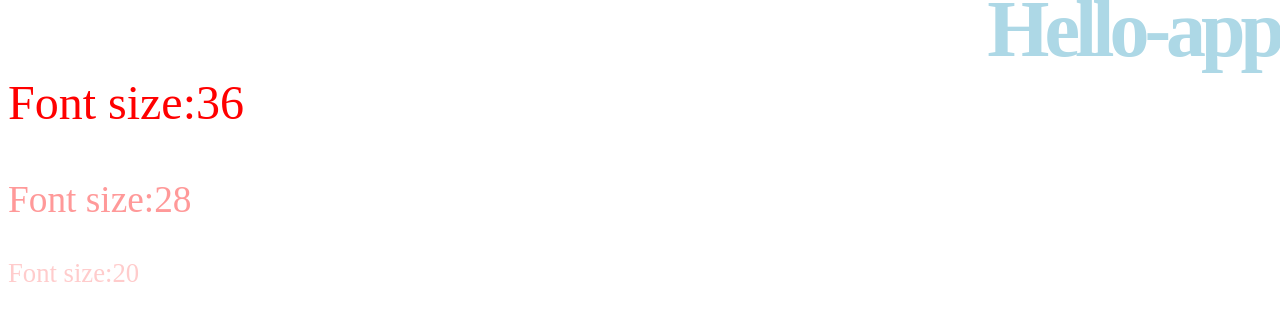
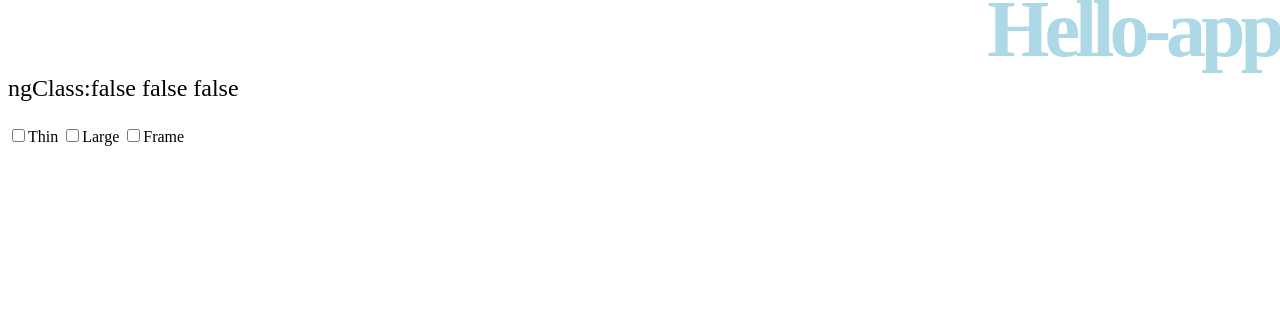
Before and after one commit to yuri-misonoo/angular-app, an Angular app: page / in a window 1280 px wide. Shown: the top 320 px of the page. Built offline with nearby package versions, Linux system fonts and the light colour scheme.

Commit message:
checkbox

```diff
--- a/src/app/hello/hello.component.html
+++ b/src/app/hello/hello.component.html
@@ -1,12 +1,10 @@
 <div id="body">
   <h1>{{ title }}</h1>
-  <p
-    [style.font-size.pt]="36"
-    [style.color]="'#F00'">{{message}}:36</p>
-  <p
-    [style.font-size.pt]="28"
-    [style.color]="'#F99'">{{message}}:28</p>
-  <p
-    [style.font-size.pt]="20"
-    [style.color]="'#Fcc'">{{message}}:20</p>
+  <p [ngClass]="nowClass">ngClass:{{message}}</p>
+  <input type="checkbox" #ck1
+    (change)="check(ck1.checked, ck2.checked, ck3.checked);">Thin
+  <input type="checkbox" #ck2
+    (change)="check(ck1.checked, ck2.checked, ck3.checked);">Large
+  <input type="checkbox" #ck3
+    (change)="check(ck1.checked, ck2.checked, ck3.checked);">Frame
 </div>
--- a/src/app/hello/hello.component.ts
+++ b/src/app/hello/hello.component.ts
@@ -8,11 +8,24 @@ import { Component, OnInit } from '@angular/core';
 export class HelloComponent implements OnInit {
   title!:string;
   message!:string;
+  nowClass:any;
 
   constructor() {}
 
   ngOnInit() {
     this.title = 'Hello-app';
-    this.message = 'Font size';
+    this.message = 'false false false';
+    this.nowClass = {
+      'thin':false,
+      'large':false,
+      'frame':false
+    };
+  }
+
+  check(c1:any, c2:any, c3:any) {
+    this.nowClass.thin = c1;
+    this.nowClass.large = c2;
+    this.nowClass.frame = c3;
+    this.message = c1 + ',' + c2 + ',' + c3;
   }
 }
```
